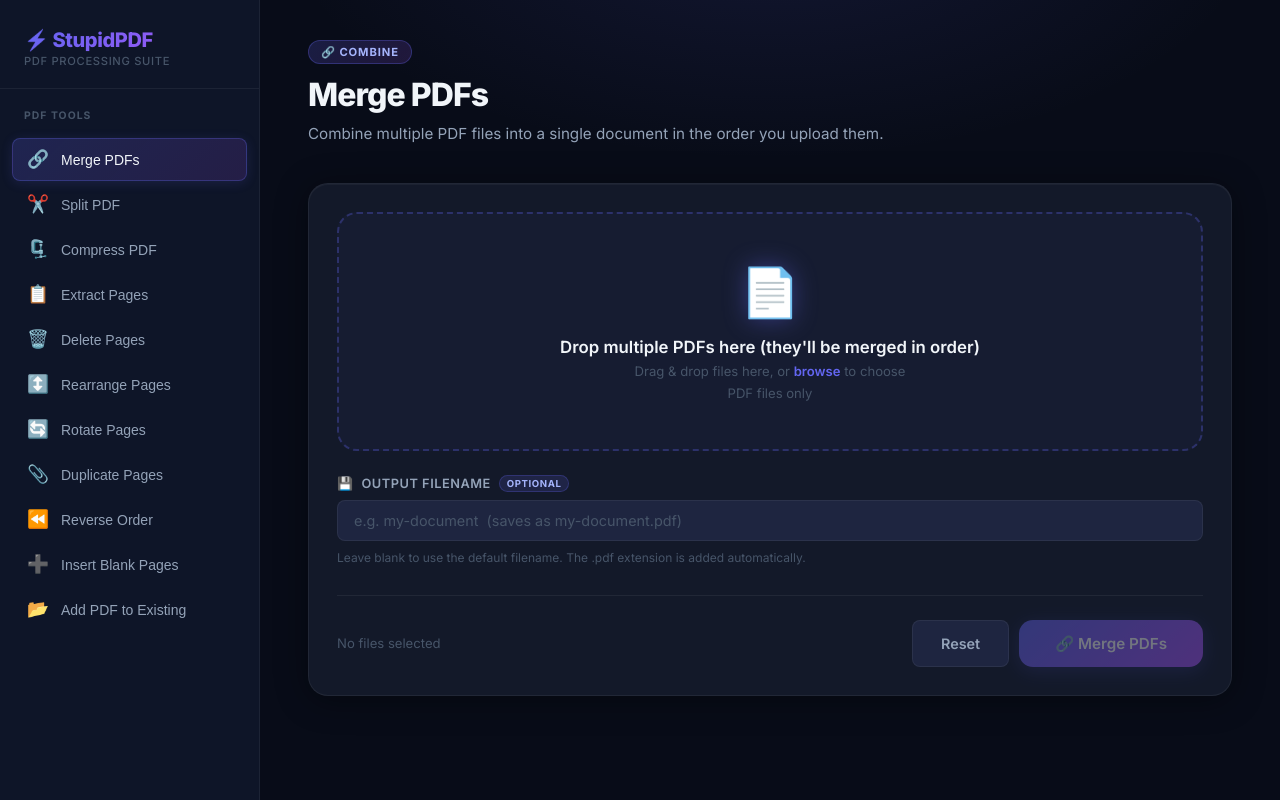
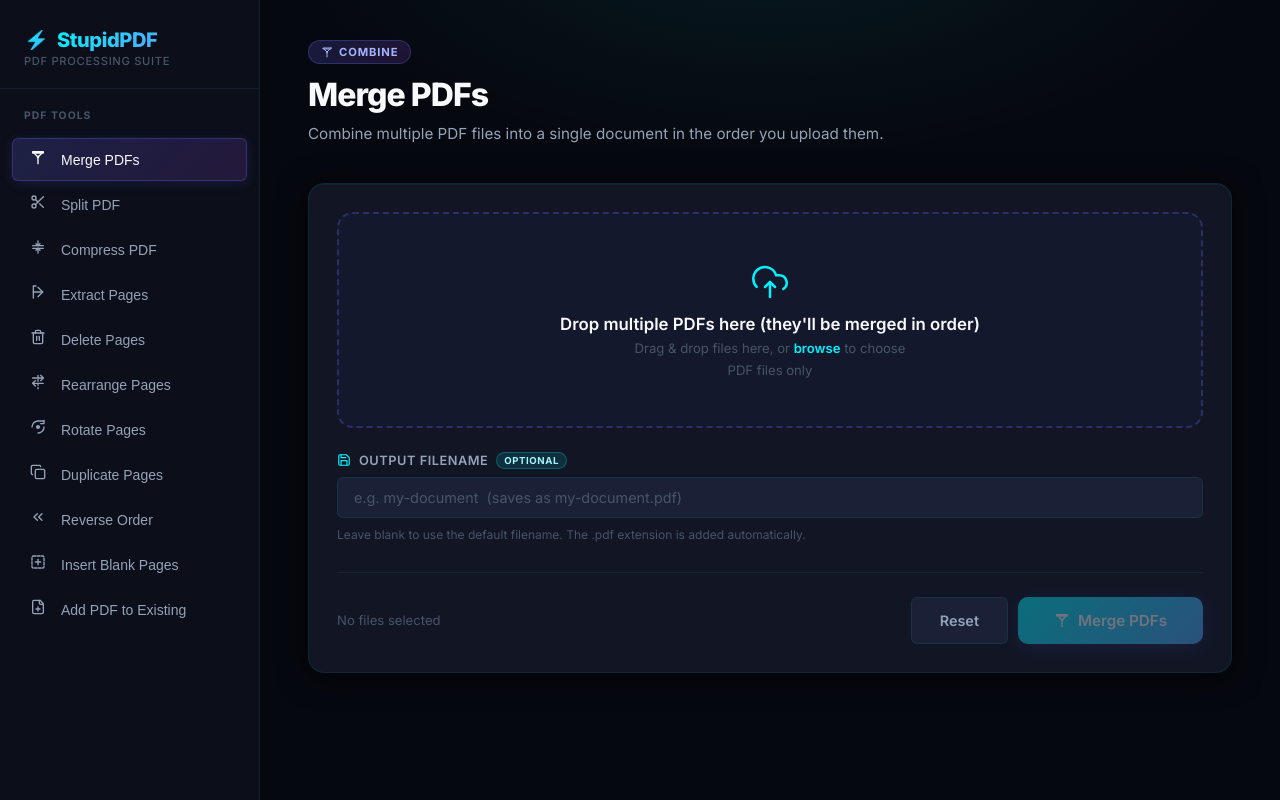
Before and after one commit to Amankhan55/stupid-pdf, a React (Vite) app in the folder frontend/: page / in a window 1280 px wide. Built offline with nearby package versions, Linux system fonts and the light colour scheme.

Commit message:
style: update theme to Cyberpunk Tech and replace emojis with custom SVG icons

```diff
--- a/frontend/src/components/FileUpload.jsx
+++ b/frontend/src/components/FileUpload.jsx
@@ -1,5 +1,6 @@
 import { useRef, useState } from "react";
 import { getPdfInfo } from "../api/pdf";
+import { UploadCloudIcon, FileIcon } from "./Icons";
 
 function formatBytes(bytes) {
   if (bytes < 1024) return bytes + " B";
@@ -69,7 +70,9 @@
         onDragLeave={handleDragLeave}
         onClick={() => inputRef.current?.click()}
       >
-        <span className="upload-icon">📄</span>
+        <div style={{ display: "flex", justifyContent: "center", marginBottom: "12px" }}>
+          <UploadCloudIcon style={{ color: "var(--accent-start)" }} />
+        </div>
         <h3>{label}</h3>
         <p>
           Drag & drop {multiple ? "files" : "a file"} here, or{" "}
@@ -92,7 +95,9 @@
             const info = pageInfo[file.name];
             return (
               <div key={idx} className="file-item">
-                <span className="file-icon">📑</span>
+                <span className="file-icon" style={{ display: "flex", color: "var(--accent-start)" }}>
+                  <FileIcon width="18" height="18" />
+                </span>
                 <div className="file-info">
                   <div className="file-name">{file.name}</div>
                   <div className="file-size">
--- /dev/null
+++ b/frontend/src/components/Icons.jsx
@@ -0,0 +1,128 @@
+import React from "react";
+
+// Standard icon props to share stroke/fill settings easily
+const defaultProps = {
+  width: "20",
+  height: "20",
+  viewBox: "0 0 24 24",
+  fill: "none",
+  stroke: "currentColor",
+  strokeWidth: "2",
+  strokeLinecap: "round",
+  strokeLinejoin: "round",
+  className: "custom-svg-icon"
+};
+
+export const MergeIcon = (props) => (
+  <svg {...defaultProps} {...props}>
+    <path d="M12 22V12" />
+    <path d="M12 12L7 7" />
+    <path d="M12 12l5-5" />
+    <circle cx="12" cy="12" r="1" />
+    <path d="M20 4H4v2h16V4z" />
+  </svg>
+);
+
+export const SplitIcon = (props) => (
+  <svg {...defaultProps} {...props}>
+    <circle cx="6" cy="6" r="3" />
+    <circle cx="6" cy="18" r="3" />
+    <line x1="20" y1="4" x2="8.12" y2="15.88" />
+    <line x1="14.47" y1="14.48" x2="20" y2="20" />
+    <line x1="8.12" y1="8.12" x2="12" y2="12" />
+  </svg>
+);
+
+export const CompressIcon = (props) => (
+  <svg {...defaultProps} {...props}>
+    <path d="M4 14h16" />
+    <path d="M4 10h16" />
+    <path d="M12 3v7" />
+    <path d="M12 21v-7" />
+    <path d="m9 7 3 3 3-3" />
+    <path d="m15 17-3-3-3 3" />
+  </svg>
+);
+
+export const ExtractIcon = (props) => (
+  <svg {...defaultProps} {...props}>
+    <path d="M5 12h14" />
+    <path d="m12 5 7 7-7 7" />
+    <path d="M5 21V3h4" />
+  </svg>
+);
+
+export const DeleteIcon = (props) => (
+  <svg {...defaultProps} {...props}>
+    <path d="M3 6h18" />
+    <path d="M19 6v14c0 1-1 2-2 2H7c-1 0-2-1-2-2V6" />
+    <path d="M8 6V4c0-1 1-2 2-2h4c1 0 2 1 2 2v2" />
+    <line x1="10" y1="11" x2="10" y2="17" />
+    <line x1="14" y1="11" x2="14" y2="17" />
+  </svg>
+);
+
+export const RearrangeIcon = (props) => (
+  <svg {...defaultProps} {...props}>
+    <path d="m8 18-4-4 4-4" />
+    <path d="M4 14h16" />
+    <path d="m16 10 4-4-4-4" />
+    <path d="M20 6H4" />
+    <path d="M12 2v20" strokeDasharray="3 3" />
+  </svg>
+);
+
+export const RotateIcon = (props) => (
+  <svg {...defaultProps} {...props}>
+    <path d="M21 12a9 9 0 0 1-9 9m-9-9a9 9 0 0 1 9-9h9" />
+    <path d="M16 7h5V2" />
+    <circle cx="12" cy="12" r="2" fill="currentColor" />
+  </svg>
+);
+
+export const DuplicateIcon = (props) => (
+  <svg {...defaultProps} {...props}>
+    <rect width="14" height="14" x="8" y="8" rx="2" ry="2" />
+    <path d="M4 16c-1.1 0-2-.9-2-2V4c0-1.1.9-2 2-2h10c1.1 0 2 .9 2 2" />
+  </svg>
+);
+
+export const ReverseIcon = (props) => (
+  <svg {...defaultProps} {...props}>
+    <path d="m11 17-5-5 5-5" />
+    <path d="m18 17-5-5 5-5" />
+  </svg>
+);
+
+export const InsertBlankIcon = (props) => (
+  <svg {...defaultProps} {...props}>
+    <rect width="18" height="18" x="3" y="3" rx="2" strokeDasharray="4 2" />
+    <line x1="12" y1="8" x2="12" y2="16" />
+    <line x1="8" y1="12" x2="16" y2="12" />
+  </svg>
+);
+
+export const AddPdfIcon = (props) => (
+  <svg {...defaultProps} {...props}>
+    <path d="M15 2H6a2 2 0 0 0-2 2v16a2 2 0 0 0 2 2h12a2 2 0 0 0 2-2V7z" />
+    <path d="M14 2v4a2 2 0 0 0 2 2h4" />
+    <path d="M9 15h6" />
+    <path d="M12 12v6" />
+  </svg>
+);
+
+// General UI Icons
+export const UploadCloudIcon = (props) => (
+  <svg {...defaultProps} {...props} width="40" height="40" strokeWidth="1.5">
+    <path d="M4 14.899A7 7 0 1 1 15.71 8h1.79a4.5 4.5 0 0 1 2.5 8.242" />
+    <path d="M12 12v9" />
+    <path d="m9 15 3-3 3 3" />
+  </svg>
+);
+
+export const FileIcon = (props) => (
+  <svg {...defaultProps} {...props}>
+    <path d="M15 2H6a2 2 0 0 0-2 2v16a2 2 0 0 0 2 2h12a2 2 0 0 0 2-2V7z" />
+    <path d="M14 2v4a2 2 0 0 0 2 2h4" />
+  </svg>
+);
--- a/frontend/src/components/Sidebar.jsx
+++ b/frontend/src/components/Sidebar.jsx
@@ -1,15 +1,30 @@
+import React from "react";
+import {
+  MergeIcon,
+  SplitIcon,
+  CompressIcon,
+  ExtractIcon,
+  DeleteIcon,
+  RearrangeIcon,
+  RotateIcon,
+  DuplicateIcon,
+  ReverseIcon,
+  InsertBlankIcon,
+  AddPdfIcon
+} from "./Icons";
+
 const TOOLS = [
-  { id: "merge",           icon: "🔗", label: "Merge PDFs" },
-  { id: "split",           icon: "✂️",  label: "Split PDF" },
-  { id: "compress",        icon: "🗜️", label: "Compress PDF" },
-  { id: "extract-pages",   icon: "📋", label: "Extract Pages" },
-  { id: "delete-pages",    icon: "🗑️", label: "Delete Pages" },
-  { id: "rearrange-pages", icon: "↕️", label: "Rearrange Pages" },
-  { id: "rotate-pages",    icon: "🔄", label: "Rotate Pages" },
-  { id: "duplicate-pages", icon: "📎", label: "Duplicate Pages" },
-  { id: "reverse",         icon: "⏪", label: "Reverse Order" },
-  { id: "insert-blank",    icon: "➕", label: "Insert Blank Pages" },
-  { id: "add-pdf",         icon: "📂", label: "Add PDF to Existing" },
+  { id: "merge",           icon: MergeIcon,       label: "Merge PDFs" },
+  { id: "split",           icon: SplitIcon,       label: "Split PDF" },
+  { id: "compress",        icon: CompressIcon,    label: "Compress PDF" },
+  { id: "extract-pages",   icon: ExtractIcon,     label: "Extract Pages" },
+  { id: "delete-pages",    icon: DeleteIcon,      label: "Delete Pages" },
+  { id: "rearrange-pages", icon: RearrangeIcon,   label: "Rearrange Pages" },
+  { id: "rotate-pages",    icon: RotateIcon,      label: "Rotate Pages" },
+  { id: "duplicate-pages", icon: DuplicateIcon,   label: "Duplicate Pages" },
+  { id: "reverse",         icon: ReverseIcon,     label: "Reverse Order" },
+  { id: "insert-blank",    icon: InsertBlankIcon, label: "Insert Blank Pages" },
+  { id: "add-pdf",         icon: AddPdfIcon,      label: "Add PDF to Existing" },
 ];
 
 export { TOOLS };
@@ -18,23 +33,39 @@
   return (
     <aside className="sidebar">
       <div className="sidebar-logo">
-        <h1>⚡ StupidPDF</h1>
+        <div style={{ display: "flex", alignItems: "center", gap: "8px" }}>
+          <span style={{
+            fontSize: "1.25rem",
+            background: "linear-gradient(135deg, var(--accent-start), var(--accent-end))",
+            WebkitBackgroundClip: "text",
+            WebkitTextFillColor: "transparent",
+            backgroundClip: "text",
+            fontWeight: "900",
+            lineHeight: 1
+          }}>⚡</span>
+          <h1>StupidPDF</h1>
+        </div>
         <p>PDF Processing Suite</p>
       </div>
 
       <div className="sidebar-section-label">PDF Tools</div>
 
       <nav className="sidebar-nav">
-        {TOOLS.map((tool) => (
+        {TOOLS.map((tool) => {
+          const Icon = tool.icon;
+          return (
             <button
               key={tool.id}
               className={`sidebar-item${active === tool.id ? " active" : ""}`}
               onClick={() => onSelect(tool.id)}
             >
-            <span className="icon">{tool.icon}</span>
-            {tool.label}
+              <span className="icon">
+                <Icon width="16" height="16" />
+              </span>
+              <span>{tool.label}</span>
             </button>
-        ))}
+          );
+        })}
       </nav>
     </aside>
   );
--- a/frontend/src/components/ToolPage.jsx
+++ b/frontend/src/components/ToolPage.jsx
@@ -13,6 +13,19 @@
   insertBlankPages,
   addPdfToExisting,
 } from "../api/pdf";
+import {
+  MergeIcon,
+  SplitIcon,
+  CompressIcon,
+  ExtractIcon,
+  DeleteIcon,
+  RearrangeIcon,
+  RotateIcon,
+  DuplicateIcon,
+  ReverseIcon,
+  InsertBlankIcon,
+  AddPdfIcon
+} from "./Icons";
 
 // ─── Drag-to-Rearrange list ────────────────────────────────────────────────────
 function DragList({ pages, setPages }) {
@@ -55,11 +68,29 @@
 // ─── Status Bar ────────────────────────────────────────────────────────────────
 function StatusBar({ status, message }) {
   if (!status) return null;
-  const icons = { loading: null, success: "✅", error: "❌" };
+
+  // Custom SVG status icons matching the Cyberpunk theme
+  const renderIcon = () => {
+    if (status === "loading") return <span className="spinner" />;
+    if (status === "success") {
+      return (
+        <svg width="16" height="16" viewBox="0 0 24 24" fill="none" stroke="currentColor" strokeWidth="3" strokeLinecap="round" strokeLinejoin="round" style={{ flexShrink: 0 }}>
+          <polyline points="20 6 9 17 4 12" />
+        </svg>
+      );
+    }
+    return (
+      <svg width="16" height="16" viewBox="0 0 24 24" fill="none" stroke="currentColor" strokeWidth="3" strokeLinecap="round" strokeLinejoin="round" style={{ flexShrink: 0 }}>
+        <line x1="18" y1="6" x2="6" y2="18" />
+        <line x1="6" y1="6" x2="18" y2="18" />
+      </svg>
+    );
+  };
+
   return (
     <div className={`status-bar ${status}`}>
-      {status === "loading" ? <span className="spinner" /> : icons[status]}
-      {message}
+      {renderIcon()}
+      <span>{message}</span>
     </div>
   );
 }
@@ -67,67 +98,67 @@
 // ─── Tool Configs ──────────────────────────────────────────────────────────────
 const TOOL_META = {
   "merge": {
-    icon: "🔗",
+    icon: MergeIcon,
     title: "Merge PDFs",
     desc: "Combine multiple PDF files into a single document in the order you upload them.",
     tag: "Combine",
   },
   "split": {
-    icon: "✂️",
+    icon: SplitIcon,
     title: "Split PDF",
     desc: "Split a PDF into separate parts at the page numbers you specify.",
     tag: "Divide",
   },
   "compress": {
-    icon: "🗜️",
+    icon: CompressIcon,
     title: "Compress PDF",
     desc: "Reduce the file size of your PDF by removing redundant data and compressing streams.",
     tag: "Optimize",
   },
   "extract-pages": {
-    icon: "📋",
+    icon: ExtractIcon,
     title: "Extract Pages",
     desc: "Pull out specific pages from your PDF and save them as a new document.",
     tag: "Select",
   },
   "delete-pages": {
-    icon: "🗑️",
+    icon: DeleteIcon,
     title: "Delete Pages",
     desc: "Remove specific pages from your PDF permanently.",
     tag: "Remove",
   },
   "rearrange-pages": {
-    icon: "↕️",
+    icon: RearrangeIcon,
     title: "Rearrange Pages",
     desc: "Drag pages to reorder them exactly how you want.",
     tag: "Reorder",
   },
   "rotate-pages": {
-    icon: "🔄",
+    icon: RotateIcon,
     title: "Rotate Pages",
     desc: "Rotate specific pages (or all pages) by 90°, 180°, or 270°.",
     tag: "Transform",
   },
   "duplicate-pages": {
-    icon: "📎",
+    icon: DuplicateIcon,
     title: "Duplicate Pages",
     desc: "Duplicate specific pages, inserting copies immediately after the original.",
     tag: "Copy",
   },
   "reverse": {
-    icon: "⏪",
+    icon: ReverseIcon,
     title: "Reverse Page Order",
     desc: "Flip the entire page order of your PDF — last page becomes first.",
     tag: "Flip",
   },
   "insert-blank": {
-    icon: "➕",
+    icon: InsertBlankIcon,
     title: "Insert Blank Pages",
     desc: "Insert empty pages at specified positions in your PDF.",
     tag: "Insert",
   },
   "add-pdf": {
-    icon: "📂",
+    icon: AddPdfIcon,
     title: "Add PDF to Existing",
     desc: "Insert an entire PDF into another at any page position.",
     tag: "Merge at Position",
@@ -268,10 +299,10 @@
               <label>Compression Level</label>
               <div style={{ display: "flex", gap: "10px", marginTop: "4px" }}>
                 {[
-                  { id: "low",    label: "🟢 Low",    desc: "Safest — removes unused objects" },
-                  { id: "medium", label: "🟡 Medium", desc: "Balanced — removes duplicates & orphans" },
-                  { id: "high",   label: "🔴 High",   desc: "Maximum — also compresses content streams" },
-                ].map(({ id, label, desc }) => (
+                  { id: "low",    label: "Low Quality",    statusColor: "#10b981", desc: "Safest — removes unused objects" },
+                  { id: "medium", label: "Medium Quality", statusColor: "#fbbf24", desc: "Balanced — removes duplicates & orphans" },
+                  { id: "high",   label: "High Quality",   statusColor: "#f43f5e", desc: "Maximum — also compresses content streams" },
+                ].map(({ id, label, statusColor, desc }) => (
                   <button
                     key={id}
                     type="button"
@@ -284,7 +315,7 @@
                         ? "2px solid var(--accent-start)"
                         : "1px solid var(--border)",
                       background: compressLevel === id
-                        ? "linear-gradient(135deg, rgba(99,102,241,0.2), rgba(168,85,247,0.15))"
+                        ? "linear-gradient(135deg, rgba(0, 242, 254, 0.15), rgba(79, 172, 254, 0.1))"
                         : "var(--bg-input)",
                       color: compressLevel === id ? "var(--text-primary)" : "var(--text-secondary)",
                       cursor: "pointer",
@@ -293,7 +324,10 @@
                       fontFamily: "'Inter', sans-serif",
                     }}
                   >
-                    <div style={{ fontWeight: 700, fontSize: "0.85rem" }}>{label}</div>
+                    <div style={{ display: "flex", alignItems: "center", justifyContent: "center", gap: "6px", fontWeight: 700, fontSize: "0.85rem" }}>
+                      <span style={{ display: "inline-block", width: "8px", height: "8px", borderRadius: "50%", background: statusColor }} />
+                      {label}
+                    </div>
                     <div style={{ fontSize: "0.7rem", marginTop: "4px", opacity: 0.75 }}>{desc}</div>
                   </button>
                 ))}
@@ -495,11 +529,13 @@
     }
   }
 
+  const Icon = meta.icon;
+
   return (
     <div key={toolId}>
       <div className="page-header">
-        <div className="tag">
-          {meta.icon} {meta.tag}
+        <div className="tag" style={{ display: "inline-flex", alignItems: "center", gap: "6px" }}>
+          {Icon && <Icon width="12" height="12" />} <span>{meta.tag}</span>
         </div>
         <h2>{meta.title}</h2>
         <p>{meta.desc}</p>
@@ -525,11 +561,16 @@
         {/* ── Output Filename ── */}
         <div className="form-group" style={{ marginTop: "24px" }}>
           <label style={{ display: "flex", alignItems: "center", gap: "8px" }}>
-            <span>💾</span> Output Filename
+            <svg width="14" height="14" viewBox="0 0 24 24" fill="none" stroke="currentColor" strokeWidth="2" strokeLinecap="round" strokeLinejoin="round" style={{ color: "var(--accent-start)" }}>
+              <path d="M19 21H5a2 2 0 0 1-2-2V5a2 2 0 0 1 2-2h11l5 5v11a2 2 0 0 1-2 2z" />
+              <polyline points="17 21 17 13 7 13 7 21" />
+              <polyline points="7 3 7 8 15 8" />
+            </svg>
+            <span>Output Filename</span>
             <span style={{
-              background: "rgba(99,102,241,0.15)",
-              border: "1px solid rgba(99,102,241,0.25)",
-              color: "#a5b4fc",
+              background: "rgba(0, 242, 254, 0.12)",
+              border: "1px solid rgba(0, 242, 254, 0.25)",
+              color: "#a5f3fc",
               fontSize: "0.6rem",
               fontWeight: 700,
               letterSpacing: "0.06em",
@@ -588,7 +629,10 @@
               {status === "loading" ? (
                 <><span className="spinner" /> Processing…</>
               ) : (
-                <>{meta.icon} {meta.title}</>
+                <div style={{ display: "flex", alignItems: "center", gap: "8px" }}>
+                  {Icon && <Icon width="16" height="16" />}
+                  <span>{meta.title}</span>
+                </div>
               )}
             </button>
           </div>
--- a/frontend/src/index.css
+++ b/frontend/src/index.css
@@ -2,36 +2,36 @@
 
 /* ─── Design Tokens ──────────────────────────────────────────────────────────── */
 :root {
-  --bg-base:        #080c18;
-  --bg-surface:     #0e1528;
-  --bg-card:        #131929;
-  --bg-card-hover:  #1a2038;
-  --bg-input:       #1e2540;
+  --bg-base:        #06080f;
+  --bg-surface:     #0c0f1a;
+  --bg-card:        #111524;
+  --bg-card-hover:  #161c30;
+  --bg-input:       #1a2035;
 
-  --accent-start:   #6366f1;
-  --accent-end:     #a855f7;
-  --accent-glow:    rgba(99, 102, 241, 0.35);
+  --accent-start:   #00f2fe; /* Cyber Neon Cyan */
+  --accent-end:     #4facfe; /* Cyber Blue */
+  --accent-glow:    rgba(0, 242, 254, 0.3);
 
-  --text-primary:   #f1f5f9;
+  --text-primary:   #f8fafc;
   --text-secondary: #94a3b8;
   --text-muted:     #475569;
 
-  --border:         rgba(255, 255, 255, 0.06);
-  --border-focus:   rgba(99, 102, 241, 0.5);
+  --border:         rgba(0, 242, 254, 0.08);
+  --border-focus:   rgba(0, 242, 254, 0.4);
 
   --success:        #10b981;
-  --error:          #ef4444;
-  --warning:        #f59e0b;
+  --error:          #f43f5e;
+  --warning:        #fbbf24;
 
-  --radius-sm:   8px;
-  --radius-md:   14px;
-  --radius-lg:   20px;
-  --radius-xl:   28px;
+  --radius-sm:   6px;
+  --radius-md:   10px;
+  --radius-lg:   16px;
+  --radius-xl:   24px;
 
-  --shadow-card: 0 4px 32px rgba(0, 0, 0, 0.4), 0 1px 0 rgba(255,255,255,0.04) inset;
-  --shadow-glow: 0 0 40px rgba(99, 102, 241, 0.2);
+  --shadow-card: 0 4px 30px rgba(0, 0, 0, 0.6), 0 1px 0 rgba(0, 242, 254, 0.05) inset;
+  --shadow-glow: 0 0 30px rgba(0, 242, 254, 0.15);
 
-  --transition: 0.2s cubic-bezier(0.4, 0, 0.2, 1);
+  --transition: 0.25s cubic-bezier(0.16, 1, 0.3, 1);
 }
 
 /* ─── Reset ──────────────────────────────────────────────────────────────────── */
@@ -68,7 +68,7 @@
   padding: 40px 48px;
   overflow-y: auto;
   background:
-    radial-gradient(ellipse 80% 50% at 50% -10%, rgba(99,102,241,0.12) 0%, transparent 60%),
+    radial-gradient(ellipse 80% 50% at 50% -10%, rgba(0, 242, 254, 0.08) 0%, transparent 60%),
     var(--bg-base);
 }
 
```
Lines whose indentation alone changed are shown as unchanged.
